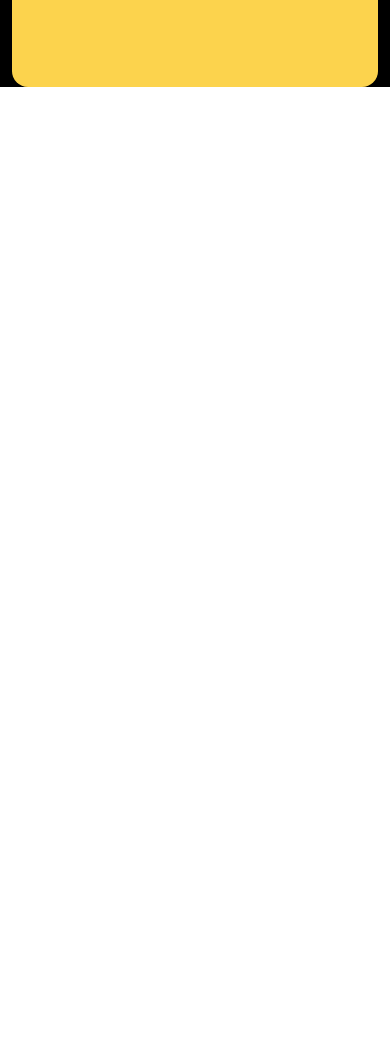
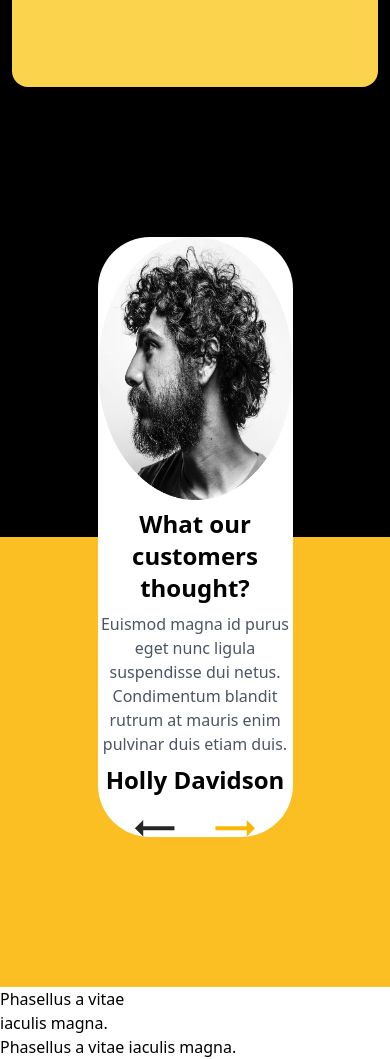
Before and after one commit to average-akil/mid1, a plain HTML site: page index.html in a window 390 px wide. Shown: the part 2728-3787 px from the top of the page. Before the commit the page ends 2815 px from the top, so only its background shows below. Drawn offline with nearby package versions, Linux system fonts and the light colour scheme.

Commit message:
without responsive

```diff
--- a/index.html
+++ b/index.html
@@ -168,7 +168,8 @@
             src="desktop/icon-inifinity.png"
             alt="Icon Join"
           />
-          <h1 class="text-black text-3xl font-bold">2
+          <h1 class="text-black text-3xl font-bold">
+            2
             <span class="text-amber-600">.</span>
           </h1>
           <h2 class="text-xl text-black">lacius Magna</h2>
@@ -186,20 +187,21 @@
           <h1 class="text-black text-3xl font-bold">
             3 <span class="text-amber-600">.</span>
           </h1>
-          <h2 class="text-xl text-black">Eleifend Pulvinar </h2>
+          <h2 class="text-xl text-black">Eleifend Pulvinar</h2>
           <p>Quisque</p>
           <p class="text-sm text-gray-300">Porttitor vitae vel amet</p>
         </div>
 
         <div
-        class="bg-amber-300 h-[336px] w-[366.5px] flex flex-col justify-center items-left text-left pl-16 p-4 rounded-2xl mt-4"
+          class="bg-amber-300 h-[336px] w-[366.5px] flex flex-col justify-center items-left text-left pl-16 p-4 rounded-2xl mt-4 mb-[450px]"
         >
           <img
             class="h-8 w-12 mb-4"
             src="desktop/icon-inifinity.png"
             alt="Icon Join"
           />
-        <h1 class="text-black text-3xl font-bold">4
+          <h1 class="text-black text-3xl font-bold">
+            4
             <span class="text-amber-600">.</span>
           </h1>
           <h2 class="text-xl text-black">Velit Odio Phir</h2>
@@ -207,6 +209,59 @@
           <p class="text-sm text-gray-300">Porttitor vitae vel amet</p>
         </div>
       </section>
+      <section
+        class="bg-amber-400 h-[450px] flex justify-center items-center pb-[450px]"
+      >
+        <div
+          class="bg-white h-[600px] w-2/4 text-center flex flex-col justify-center items-center rounded-[52px] gap-2"
+        >
+          <img class="h-[280px]" src="desktop/male-photo.png " alt="" />
+          <h1 class="text-black text-2xl font-bold">
+            What our <br />
+            customers thought?
+          </h1>
+          <p class="text-gray-600">
+            Euismod magna id purus eget nunc ligula suspendisse dui netus.
+            Condimentum blandit rutrum at mauris enim pulvinar duis etiam duis.
+          </p>
+          <h1 class="text-2xl font-bold">Holly Davidson</h1>
+          <div class="flex gap-10 pt-4">
+            <svg
+              width="41"
+              height="17"
+              viewBox="0 0 41 17"
+              fill="none"
+              xmlns="http://www.w3.org/2000/svg"
+            >
+              <path
+                d="M0.914062 8.30469L9.21484 0.00390625L9.21484 6.25391L40.4648 6.25391V10.3555L9.21484 10.3555L9.21484 16.6055L0.914062 8.30469Z"
+                fill="#262626"
+              />
+            </svg>
+
+            <svg
+              width="41"
+              height="17"
+              viewBox="0 0 41 17"
+              fill="none"
+              xmlns="http://www.w3.org/2000/svg"
+            >
+              <path
+                d="M40.0156 8.30469L31.7148 16.6055V10.3555H0.464844V6.25391H31.7148V0.00390625L40.0156 8.30469Z"
+                fill="#F9B800"
+              />
+            </svg>
+          </div>
+        </div>
+      </section>
+      <!-- 2nd last part -->
+       <section>
+        <div>
+            <h1>Phasellus a vitae <br>iaculis magna.</h1>
+            <p>Phasellus a vitae iaculis magna.</p>
+        </div>
+    </section>
+
     </main>
   </body>
 </html>
```
Lines whose indentation alone changed are shown as unchanged.
